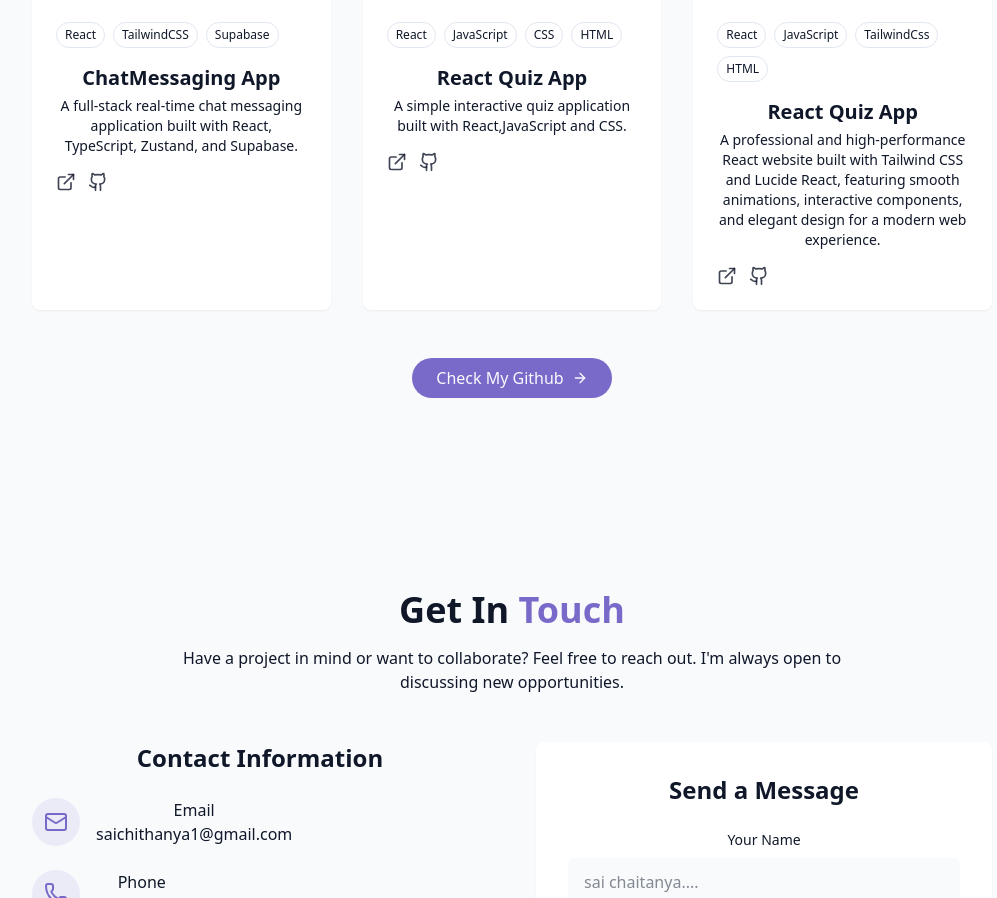
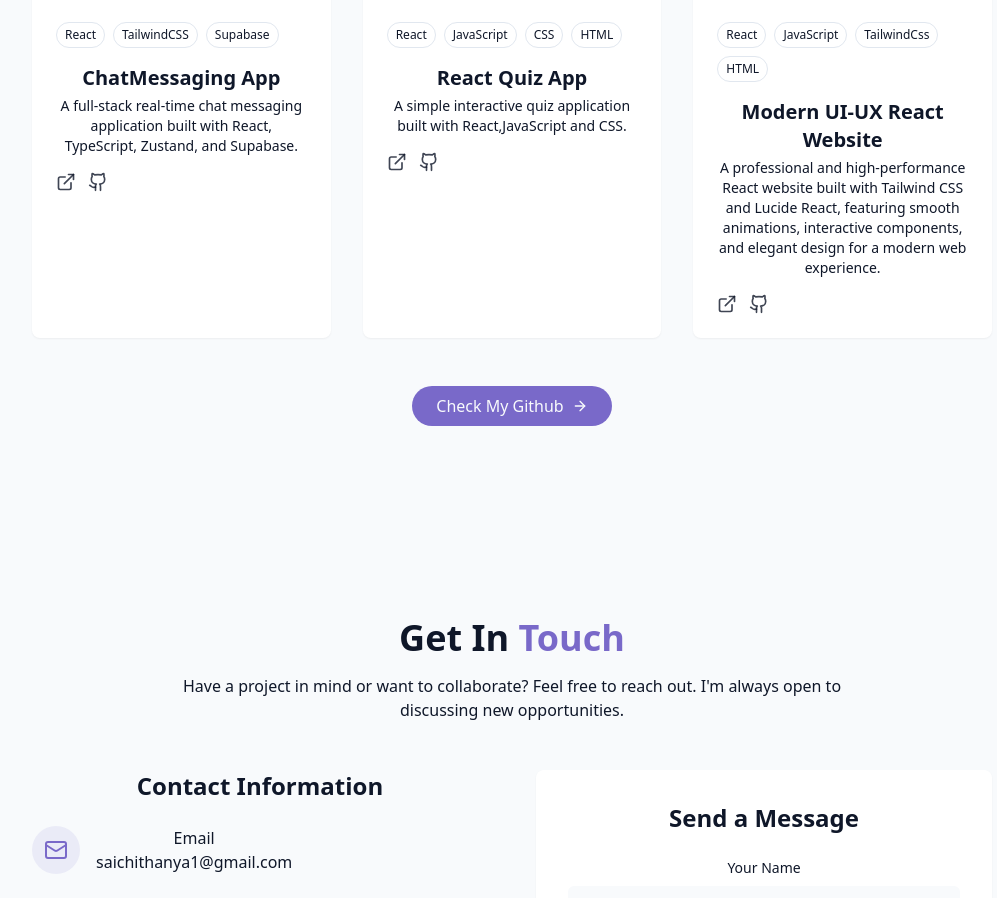
Before and after one commit to sai02-creator/ReactJs-Main-Portfoliowebsite, a React (Vite) app: page / in a window 1280 px wide. Shown: the part 3348-4246 px from the top of the page, without its empty margins (128-1125 px from the left). Built offline with nearby package versions, Linux system fonts and the light colour scheme.

Commit message:
Add image for project 3 for project 3

```diff
--- a/src/components/ProjectsSection.jsx
+++ b/src/components/ProjectsSection.jsx
@@ -22,8 +22,8 @@ const projects = [
     githubUrl: "https://github.com/sai02-creator/Quiz-App-Reactjs",
   },
   {
-    id: 2,
-    title: "React Quiz App",
+    id: 3,
+    title: "Modern UI-UX React Website",
     description:
       "A professional and high-performance React website built with Tailwind CSS and Lucide React, featuring smooth animations, interactive components, and elegant design for a modern web experience.",
     image: "/projects/project3.png",
```
